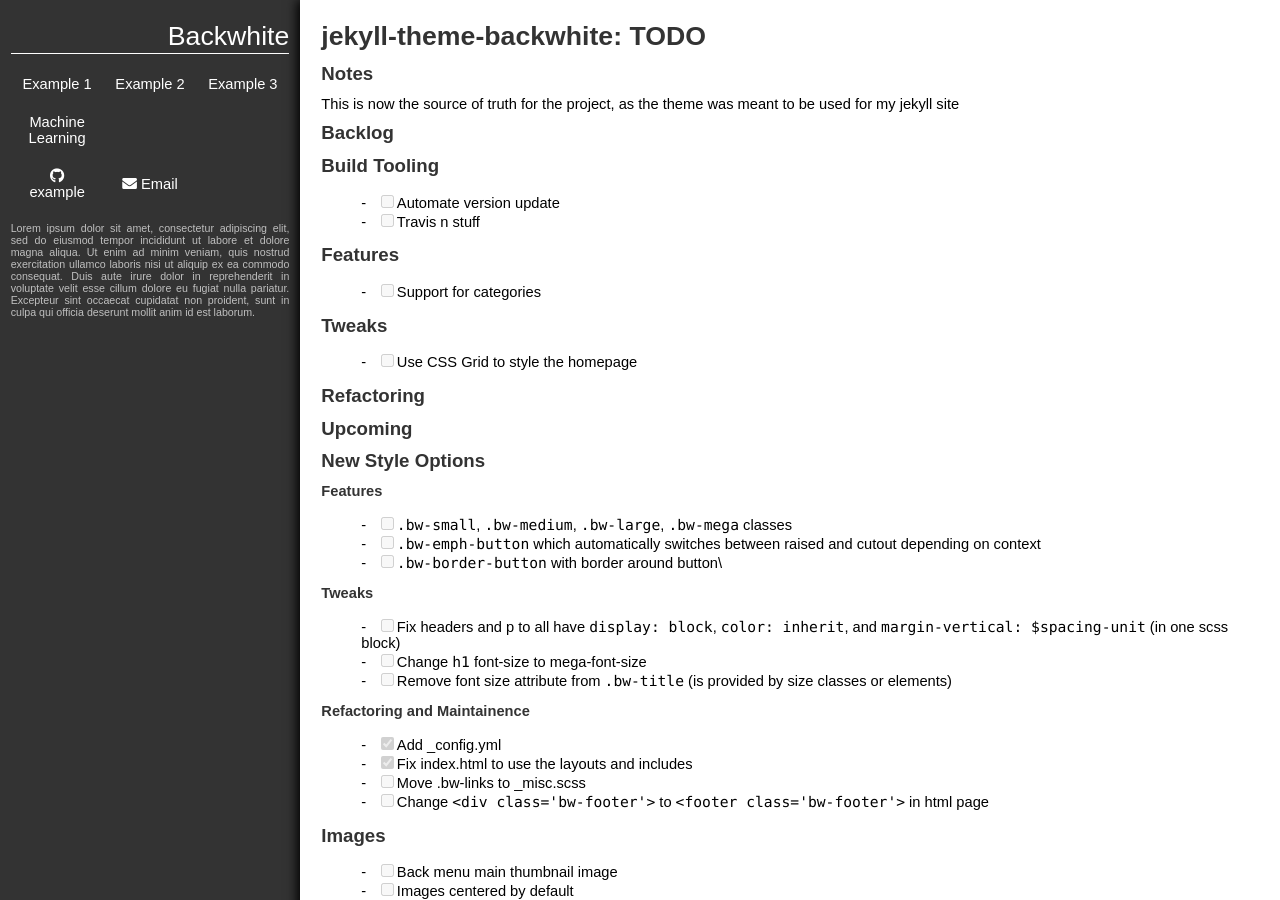
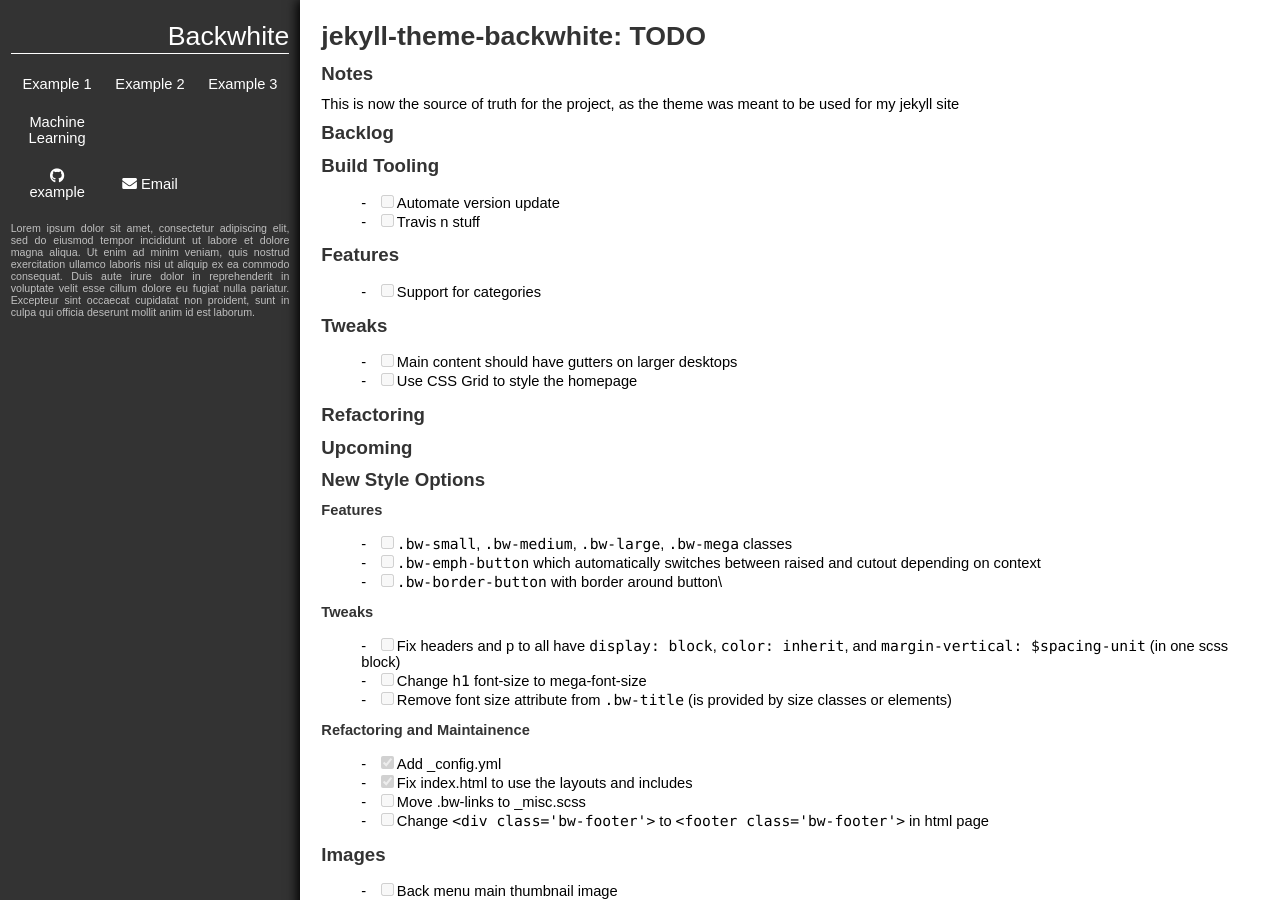
Before and after one commit to andydevs/jekyll-theme-backwhite, a Jekyll site: the page built from TODO.md, in a window 1280 px wide and 900 px high. Built offline with Jekyll 4.4.1, drawn with Linux system fonts in a browser that asks for light colours; our own code applies the rules of GitHub Pages for plain Markdown files.

Commit message:
Updated TODO.md

```diff
--- a/TODO.md
+++ b/TODO.md
@@ -21,6 +21,7 @@ Backlog
 
 ### Tweaks
 
+- [ ] Main content should have gutters on larger desktops
 - [ ] Use CSS Grid to style the homepage
 
 ### Refactoring
```
